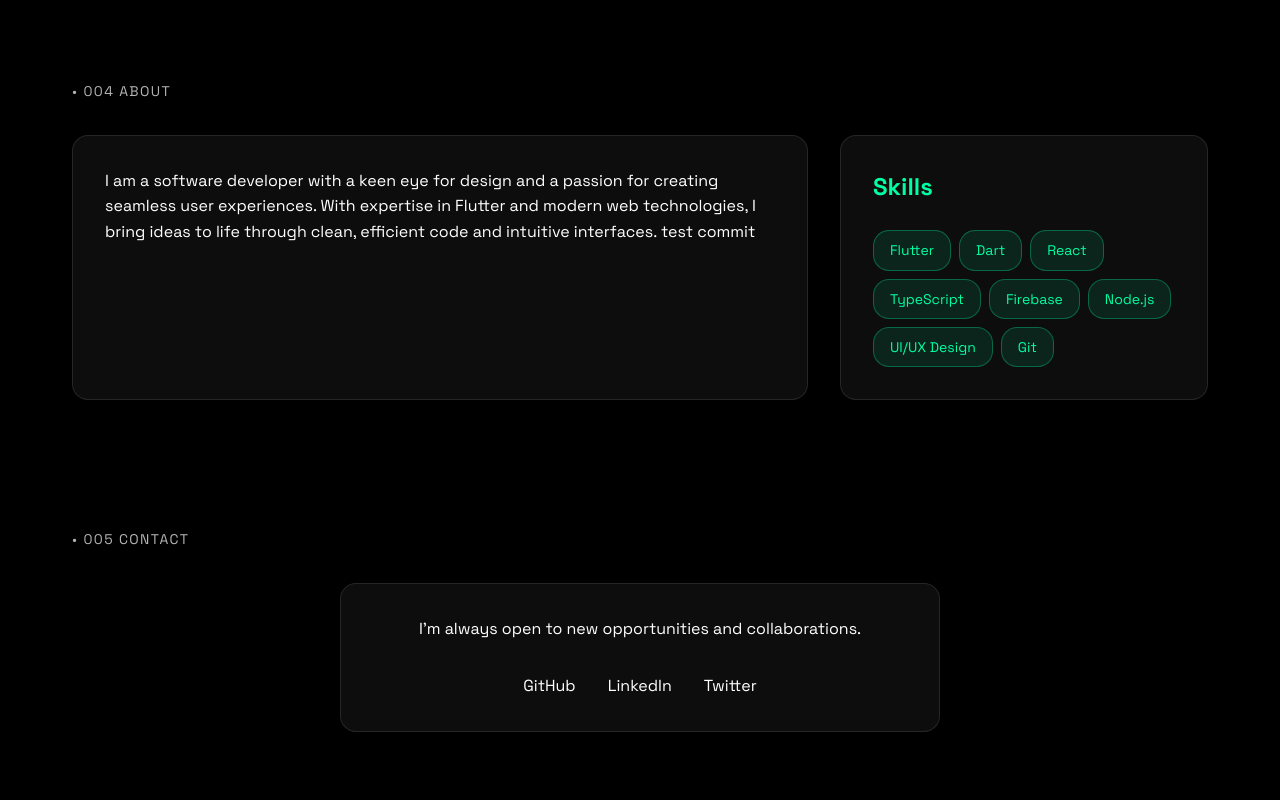
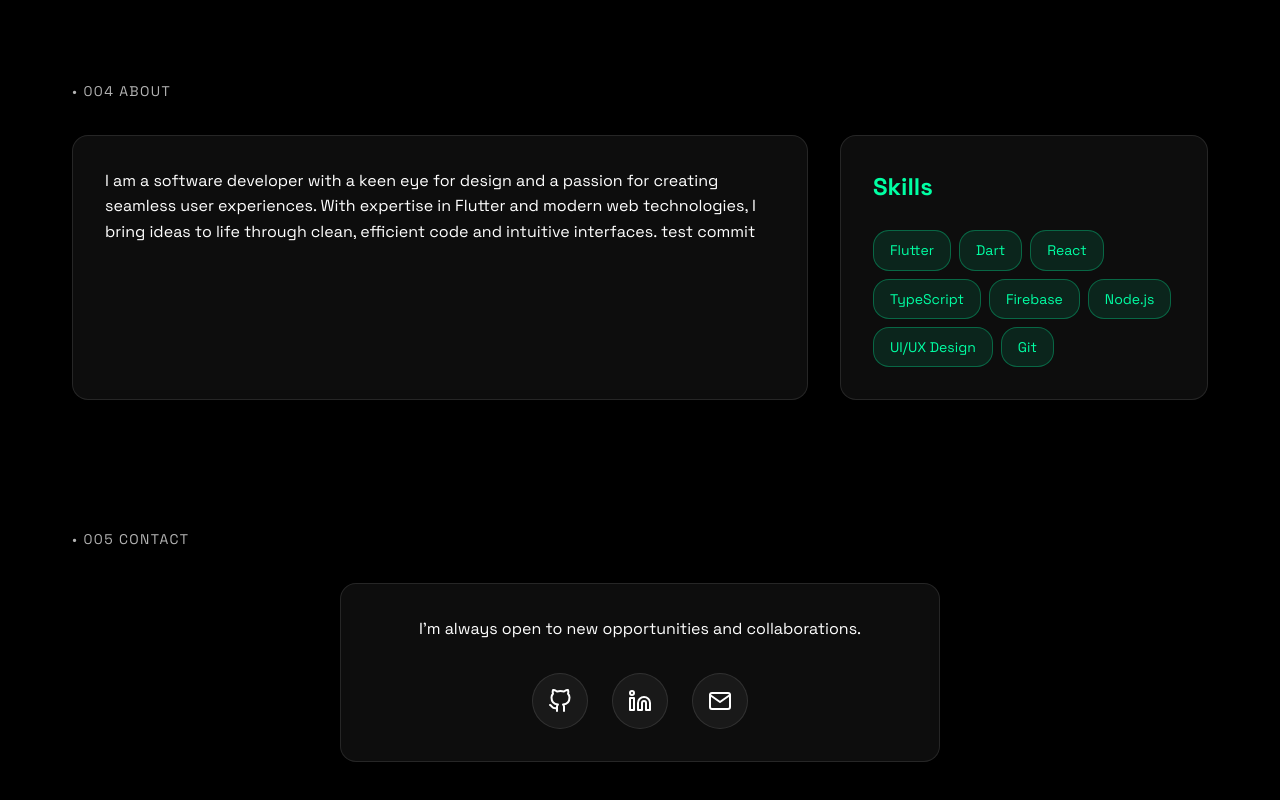
Before and after one commit to RolandoQuintana/rolandoquintana_pages_svelte, a SvelteKit app: page / in a window 1280 px wide. Shown: the part 4086-4886 px from the top of the page. Built offline with nearby package versions, Linux system fonts and the light colour scheme.

Commit message:
Added contacts links and styling

```diff
--- a/src/app.html
+++ b/src/app.html
@@ -7,6 +7,7 @@
 		<link rel="preconnect" href="https://fonts.googleapis.com">
 		<link rel="preconnect" href="https://fonts.gstatic.com" crossorigin>
 		<link href="https://fonts.googleapis.com/css2?family=Space+Grotesk:wght@300;400;500;600;700&display=swap" rel="stylesheet">
+		<script src="https://kit.fontawesome.com/d0e57dcd9f.js" crossorigin="anonymous"></script>
 
 		<!-- Custom loading state -->
 		<style>
--- a/src/routes/+page.svelte
+++ b/src/routes/+page.svelte
@@ -302,9 +302,24 @@
     <div class="contact-content glass">
       <p>I'm always open to new opportunities and collaborations.</p>
       <div class="social-links">
-        <a href="#" target="_blank" rel="noopener noreferrer">GitHub</a>
-        <a href="#" target="_blank" rel="noopener noreferrer">LinkedIn</a>
-        <a href="#" target="_blank" rel="noopener noreferrer">Twitter</a>
+        <a href="https://github.com/RolandoQuintana" target="_blank" rel="noopener noreferrer" class="social-link" aria-label="GitHub Profile">
+          <svg xmlns="http://www.w3.org/2000/svg" viewBox="0 0 24 24" fill="none" stroke="currentColor" stroke-width="2" stroke-linecap="round" stroke-linejoin="round">
+            <path d="M9 19c-5 1.5-5-2.5-7-3m14 6v-3.87a3.37 3.37 0 0 0-.94-2.61c3.14-.35 6.44-1.54 6.44-7A5.44 5.44 0 0 0 20 4.77 5.07 5.07 0 0 0 19.91 1S18.73.65 16 2.48a13.38 13.38 0 0 0-7 0C6.27.65 5.09 1 5.09 1A5.07 5.07 0 0 0 5 4.77a5.44 5.44 0 0 0-1.5 3.78c0 5.42 3.3 6.61 6.44 7A3.37 3.37 0 0 0 9 18.13V22"></path>
+          </svg>
+        </a>
+        <a href="https://www.linkedin.com/in/rolandodquintana/" target="_blank" rel="noopener noreferrer" class="social-link" aria-label="LinkedIn Profile">
+          <svg xmlns="http://www.w3.org/2000/svg" viewBox="0 0 24 24" fill="none" stroke="currentColor" stroke-width="2" stroke-linecap="round" stroke-linejoin="round">
+            <path d="M16 8a6 6 0 0 1 6 6v7h-4v-7a2 2 0 0 0-2-2 2 2 0 0 0-2 2v7h-4v-7a6 6 0 0 1 6-6z"></path>
+            <rect x="2" y="9" width="4" height="12"></rect>
+            <circle cx="4" cy="4" r="2"></circle>
+          </svg>
+        </a>
+        <a href="mailto:rolando.d.quintana@gmail.com" class="social-link" aria-label="Email Contact">
+          <svg xmlns="http://www.w3.org/2000/svg" viewBox="0 0 24 24" fill="none" stroke="currentColor" stroke-width="2" stroke-linecap="round" stroke-linejoin="round">
+            <path d="M4 4h16c1.1 0 2 .9 2 2v12c0 1.1-.9 2-2 2H4c-1.1 0-2-.9-2-2V6c0-1.1.9-2 2-2z"></path>
+            <polyline points="22,6 12,13 2,6"></polyline>
+          </svg>
+        </a>
       </div>
     </div>
   </section>
@@ -537,20 +552,35 @@
 
   .social-links {
     display: flex;
-    gap: clamp(1rem, 3vw, 2rem);
+    gap: 1.5rem;
     justify-content: center;
-    margin-top: clamp(1rem, 3vw, 2rem);
-    flex-wrap: wrap;
+    margin-top: 2rem;
   }
 
-  .social-links a {
+  .social-link {
+    display: flex;
+    align-items: center;
+    justify-content: center;
+    width: 3.5rem;
+    height: 3.5rem;
     color: var(--text-color);
     text-decoration: none;
-    transition: color 0.3s ease;
+    transition: all 0.3s ease;
+    border-radius: 50%;
+    background: rgba(255, 255, 255, 0.05);
+    border: 1px solid rgba(255, 255, 255, 0.1);
   }
 
-  .social-links a:hover {
+  .social-link:hover {
     color: var(--secondary-color);
+    background: rgba(0, 255, 163, 0.1);
+    border-color: rgba(0, 255, 163, 0.3);
+    transform: translateY(-2px);
+  }
+
+  .social-link svg {
+    width: 1.5rem;
+    height: 1.5rem;
   }
 
   .about-content {
```
